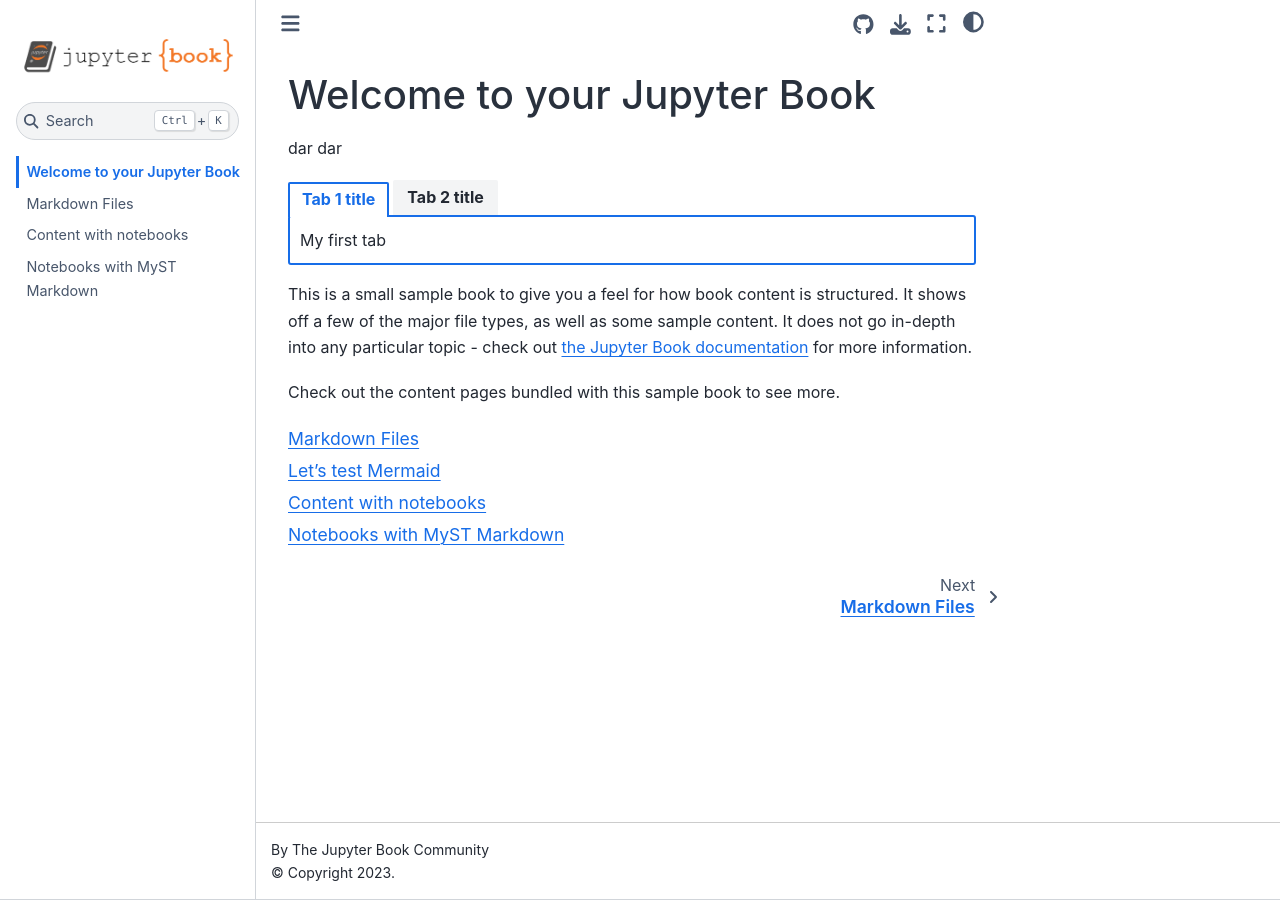
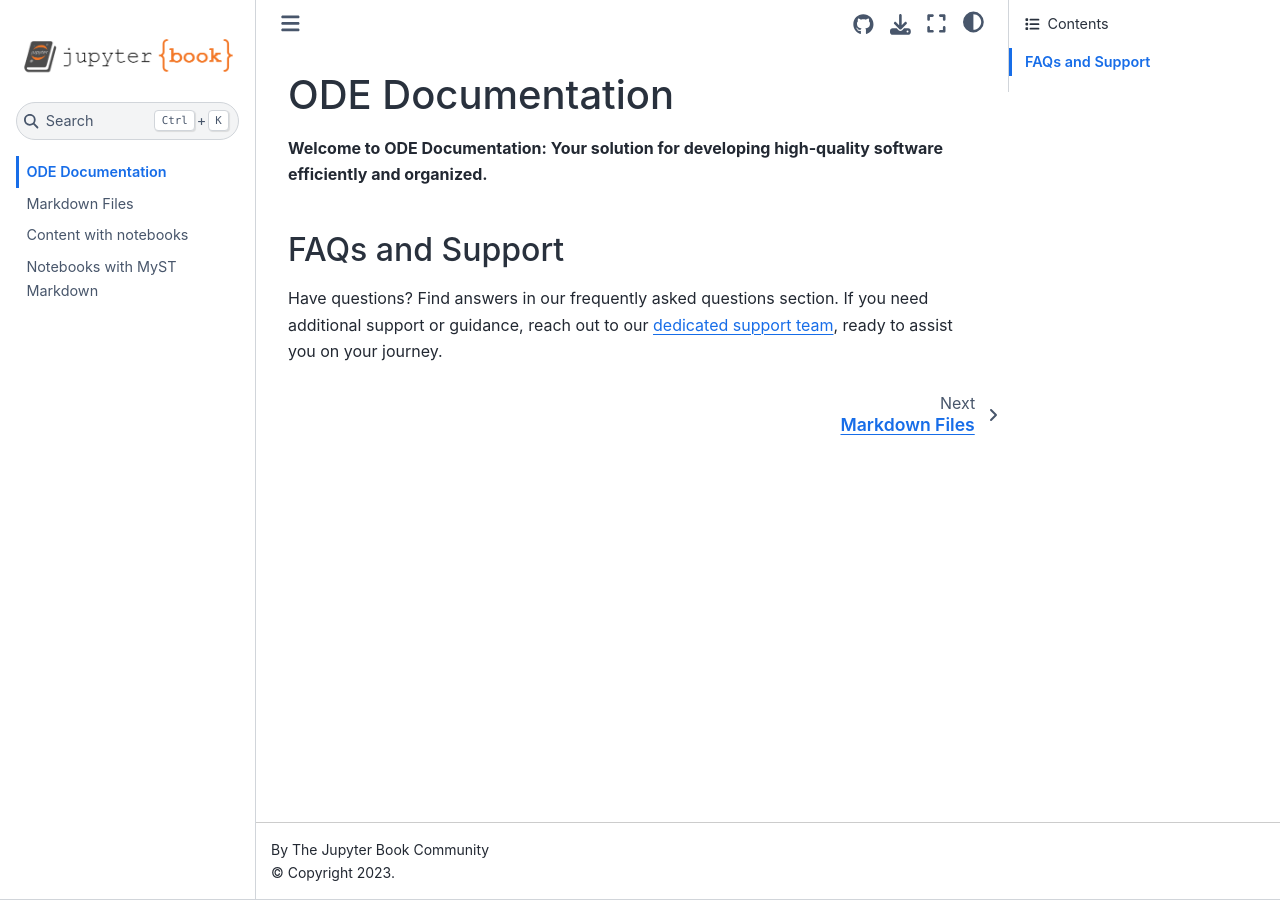
Before and after one commit to v2-softwarehouse/site-ode-documentation, a Jupyter Book: the page built from intro.md, in a window 1280 px wide. Built offline with Jupyter Book 1.0.4 settings and Sphinx 7.4.7 and the Sphinx Book theme 1.1.4, drawn with Linux system fonts in a browser that asks for light colours.

Commit message:
try use docs

`````diff
--- a/intro.md
+++ b/intro.md
@@ -1,23 +1,6 @@
-# Welcome to your Jupyter Book
+# ODE Documentation
 
-dar dar
+**Welcome to ODE Documentation: Your solution for developing high-quality software efficiently and organized.**
 
-````{tab-set}
-```{tab-item} Tab 1 title
-My first tab
-```
-
-```{tab-item} Tab 2 title
-My second tab with `some code`!
-```
-````
-
-This is a small sample book to give you a feel for how book content is
-structured.
-It shows off a few of the major file types, as well as some sample content.
-It does not go in-depth into any particular topic - check out [the Jupyter Book documentation](https://jupyterbook.org) for more information.
-
-Check out the content pages bundled with this sample book to see more.
-
-```{tableofcontents}
-```
+## FAQs and Support
+Have questions? Find answers in our frequently asked questions section. If you need additional support or guidance, reach out to our [dedicated support team](mailto:v2.softwarehouse@gmail.com), ready to assist you on your journey.
`````
Also changed, not shown: ode-concepts.md (added, +35 -0 lines), ode-examples.md (added, +18 -0 lines), ode-overview.md (added, +20 -0 lines), ode-started.md (added, +9 -0 lines), ode-tasks.md (added, +17 -0 lines).
